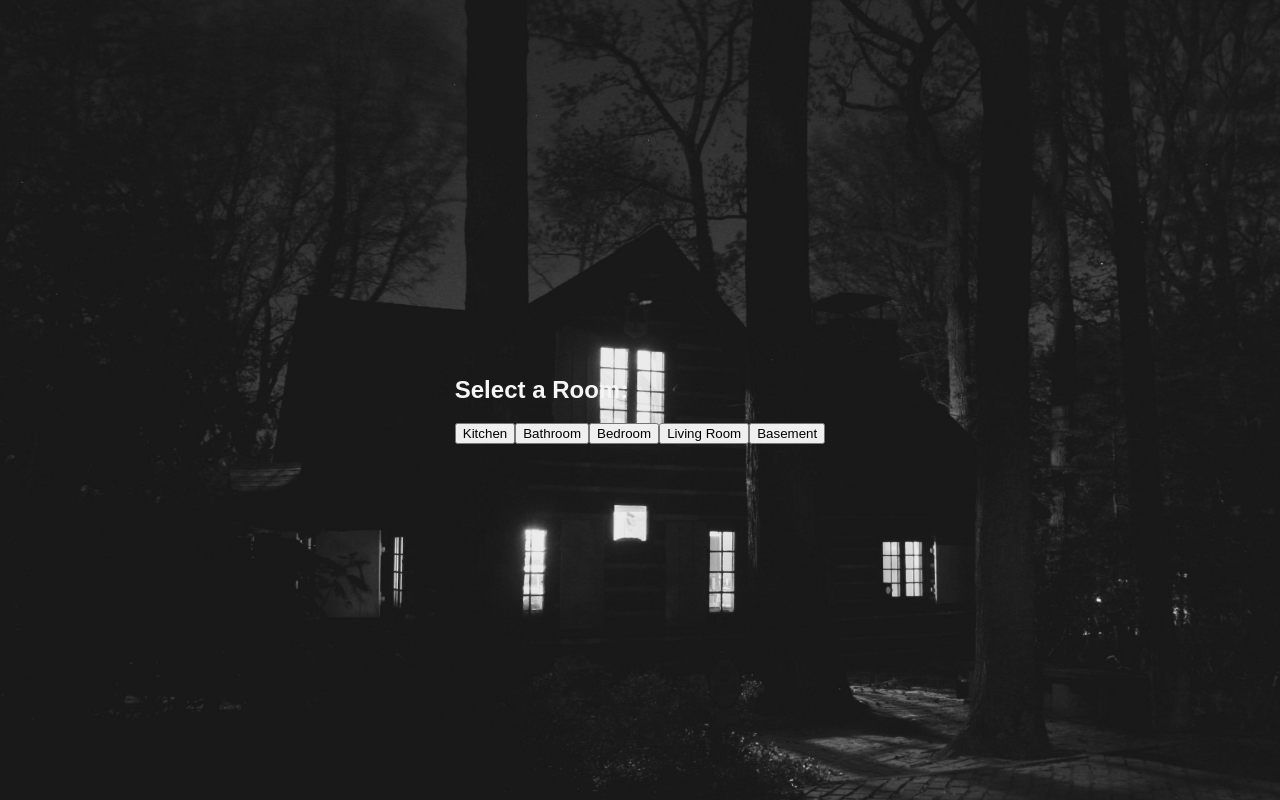
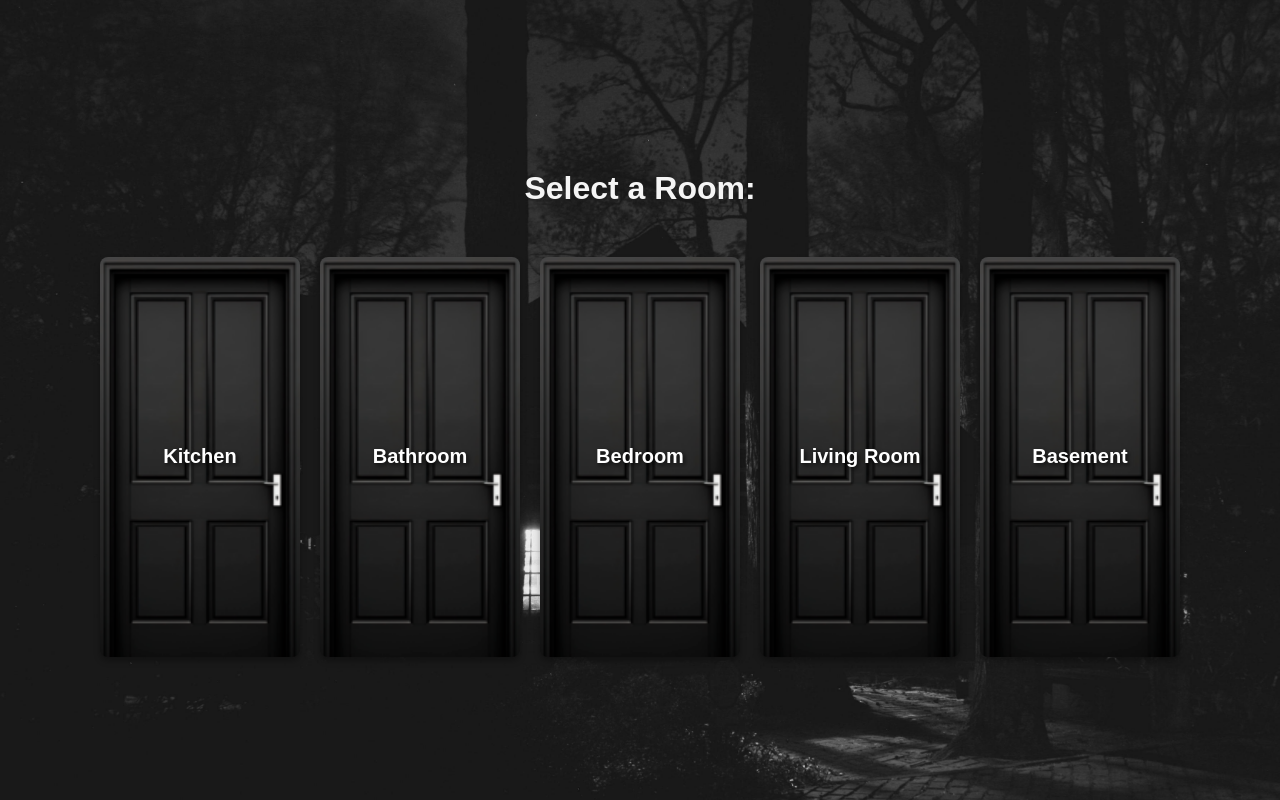
Before and after one commit to gracelo0717/touchgrass, a React (Vite) app: page /room-selection in a window 1280 px wide. Built offline with nearby package versions, Linux system fonts and the light colour scheme.

Commit message:
css styling for roomselection

```diff
--- a/src/index.css
+++ b/src/index.css
@@ -68,3 +68,56 @@ body {
   background-color: #2c6b2f;
   transform: scale(1.05);
 }
+
+/* RoomSelection */
+.room-selection {
+  display: flex;
+  justify-content: center;
+  align-items: center;
+  flex-direction: column;
+  gap: 30px;
+  padding: 20px;
+  text-align: center;
+}
+
+.room-selection h2 {
+  font-size: 2em;
+  margin-bottom: 20px;
+}
+
+.button-container {
+  display: flex;
+  flex-direction: row;
+  gap: 20px;
+}
+
+.room-button {
+  width: 200px;
+  height: 400px;
+  background-image: url('./assets/door.png');
+  background-size: cover;
+  background-position: center;
+  background-repeat: no-repeat;
+  border: none;
+  cursor: pointer;
+  border-radius: 8px;
+  box-shadow: 0 4px 6px rgba(0, 0, 0, 0.3);
+  display: flex;
+  justify-content: center;
+  align-items: center;
+  position: relative;
+  transition: transform 0.3s ease, box-shadow 0.3s ease;
+  padding: 0;
+}
+
+.room-button:hover {
+  transform: scale(1.05);
+  box-shadow: 0 8px 12px rgba(0, 0, 0, 0.5);
+}
+
+.room-button span {
+  color: white;
+  font-size: 1.5em;
+  font-weight: bold;
+  text-shadow: 2px 2px 4px rgba(0, 0, 0, 0.7);
+}
```
Also changed, not shown: src/assets/door.png (added).
